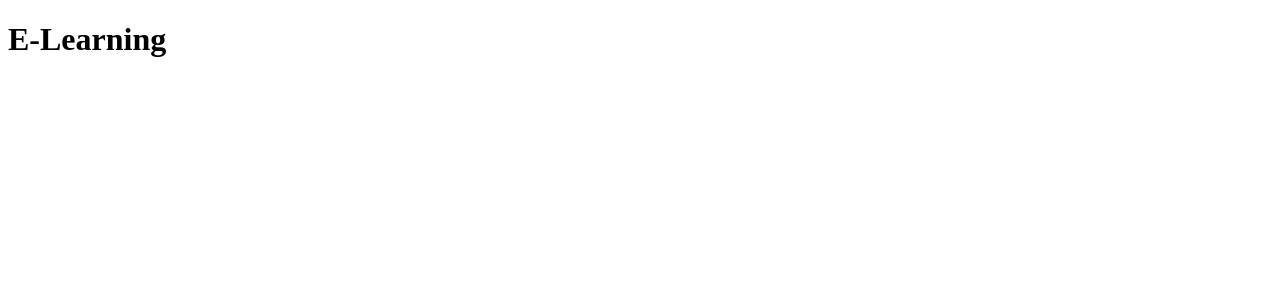
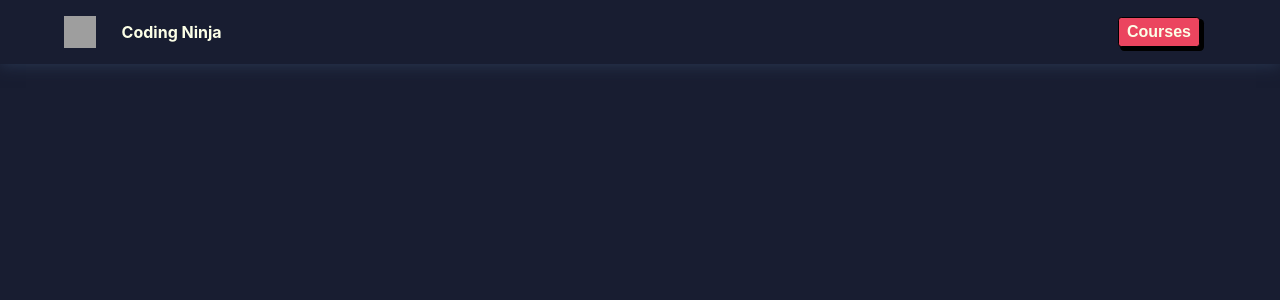
Before and after one commit to rahulraj9/e_learning_ReactApp, a React (Create React App) app: page / in a window 1280 px wide. Shown: the top 300 px of the page. Built offline with nearby package versions, Linux system fonts and the light colour scheme; grey boxes are pictures that could not be loaded.

Commit message:
NavBar added

```diff
--- a/src/App.js
+++ b/src/App.js
@@ -1,5 +1,7 @@
+import Nav from "./components/Nav/Nav";
+
 export default function App(){
   return(<>
-    <h1>E-Learning </h1>
+    <Nav/>
   </>)
 }
--- /dev/null
+++ b/src/components/Nav/Nav.jsx
@@ -0,0 +1,22 @@
+import React from "react";
+import style from "./Nav.module.css";
+export default function Nav() {
+  return (
+    <nav>
+      <div className={style.nav_container}>
+        <div className={style.nav_title_wrapper}>
+          <img
+            className={style.logo}
+            src="https://files.codingninjas.in/pl-ninja-16706.svg"
+            alt="logo"
+          />
+
+          <h4>Coding Ninja</h4>
+        </div>
+        <div className={style.nav_details}>
+          <button>Courses</button>
+        </div>
+      </div>
+    </nav>
+  );
+}
--- /dev/null
+++ b/src/components/Nav/Nav.module.css
@@ -0,0 +1,65 @@
+nav {
+  height: 8vh;
+  width: 100vw;
+  background-color: var(--clr-bg);
+  color: var(--clr-text-main);
+  display: flex;
+  align-items: center;
+  justify-content: space-between;
+  position: relative;
+  top: 0;
+  left: 0;
+  z-index: 3;
+  box-shadow: 0 0 1rem 0rem var(--clr-bg-contrast);
+}
+
+.nav_container {
+  height: 7vh;
+  width: 90vw;
+  margin: 0 auto;
+  background-color: var(--clr-bg);
+  display: flex;
+  align-items: center;
+  justify-content: space-between;
+}
+
+.nav_title_wrapper {
+  display: flex;
+  align-items: center;
+}
+
+.logo {
+  width: 2rem;
+  aspect-ratio: 1/1;
+  margin-right: 2vw;
+}
+
+.nav_details {
+  display: flex;
+  align-items: center;
+  justify-content: end;
+
+  height: 100%;
+}
+
+
+.nav_details button {
+  cursor: pointer;
+  margin: 1rem;
+  padding: 0.3rem 0.5rem;
+  font-size: 1rem;
+  font-weight: 900;
+  border: 1px solid #000;
+  border-radius: 0.2rem;
+  background-color: var(--clr-accent);
+  color: var(--clr-text-main);
+  box-shadow: 3px 3px 0px 1px rgba(0, 0, 0, 1);
+  transition: all 0.2s ease-in-out;
+}
+
+.nav_details button:hover {
+  transform: scale(0.9);
+  box-shadow: 1px 1px 0px 1px rgba(0, 0, 0, 1);
+  background-color: var(--clr-touch);
+  color: var(--primary-color);
+}
--- /dev/null
+++ b/src/index.css
@@ -0,0 +1,83 @@
+* {
+  margin: 0;
+  padding: 0;
+}
+
+*,
+*::before,
+*::after {
+  box-sizing: border-box;
+}
+
+
+:root {
+  --clr-accent: #EB455F;
+  --clr-bg: #181D31;
+  --clr-bg-shade: #010412;
+  --clr-bg-contrast: #2B3A55;
+  --clr-text-main: #FCFFE7;
+  --clr-text-secondary: #FEFCF3;
+  --clr-touch: #46C2CB;
+}
+
+
+.dark-theme {
+  --clr-accent: #EB455F;
+  --clr-bg: #181D31;
+  --clr-bg-shade: #010412;
+  --clr-bg-contrast: #2B3A55;
+  --clr-text-main: #FCFFE7;
+  --clr-text-secondary: #FEFCF3;
+  --clr-touch: #46C2CB;
+}
+
+.light-theme {
+  --clr-accent: #EB455F;
+  --clr-bg: #FCFFE7;
+  --clr-bg-shade: #c0c7e7;
+  --clr-bg-contrast: #181D31;
+  --clr-text-main: #181D31;
+  --clr-text-secondary: #FFFBE9;
+  --clr-touch: #46C2CB;
+}
+
+
+
+body {
+  margin: 0;
+  font-family: 'Lato', -apple-system, BlinkMacSystemFont, 'Segoe UI', 'Roboto', 'Oxygen',
+    'Ubuntu', 'Cantarell', 'Fira Sans', 'Droid Sans', 'Helvetica Neue',
+    sans-serif;
+  -webkit-font-smoothing: antialiased;
+  -moz-osx-font-smoothing: grayscale;
+
+}
+
+body {
+  -ms-overflow-style: none;
+  /* Internet Explorer 10+ */
+  scrollbar-width: none;
+  background-color: var(--clr-bg);
+  /* Firefox */
+}
+
+body::-webkit-scrollbar {
+  display: none;
+  /* Safari and Chrome */
+}
+
+h1,
+h2,
+h3,
+h4,
+h5,
+h6 {
+  font-family: 'Unbounded', -apple-system, BlinkMacSystemFont, 'Segoe UI', 'Roboto', 'Oxygen',
+    'Ubuntu', 'Cantarell', 'Fira Sans', 'Droid Sans', 'Helvetica Neue',
+    sans-serif;
+}
+
+code {
+  font-family: source-code-pro, Menlo, Monaco, Consolas, 'Courier New',
+    monospace;
+}
--- a/src/index.js
+++ b/src/index.js
@@ -1,6 +1,7 @@
 import React from 'react';
 import ReactDOM from 'react-dom/client';
 import App from './App';
+import './index.css'
 
 const root = ReactDOM.createRoot(document.getElementById('root'));
 root.render(
```
